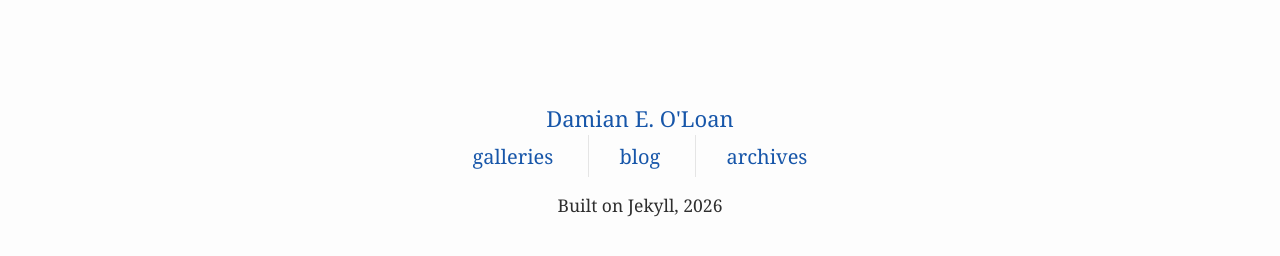
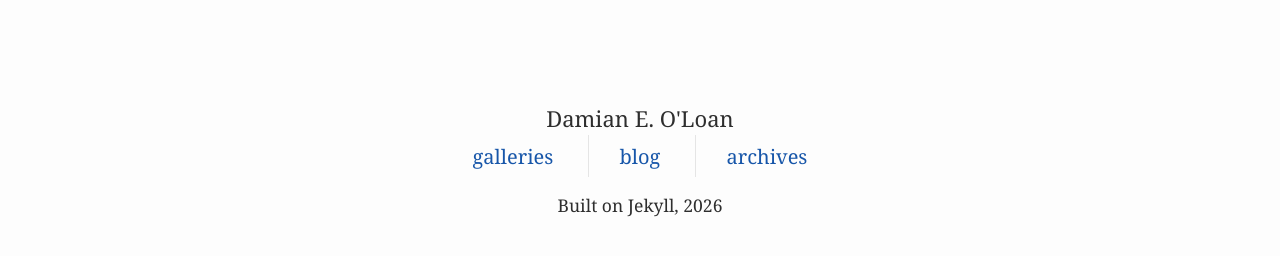
Before and after one commit to damianeoloan/damianeoloan.github.io, a Jekyll site: the page built from _archives/twitter-2020.md, in a window 1280 px wide. Shown: the part 598-854 px from the top of the page. Built offline with Jekyll 4.4.1, drawn with Linux system fonts in a browser that asks for light colours.

Commit message:
w/ Claude: Match the author name to the date, and darken the footer heading
In post-meta the author rendered at 2.2rem beside a 1.75rem date, with the
line-heights out of step too - 39.6px against 31.5px. The cause is that the
base stylesheet sets a font-size on `span` itself, and a rule on the element
beats inheritance from the paragraph, so the author's markup picked up body
size while the <time> element inherited the line's own. Spans inside
post-meta now inherit; both measure 17.5px on a 31.5px line and share a
baseline. Scoped to post-meta, so the archive and gallery meta lines that
share the class are covered and nothing else changes.

The footer heading moves from $accent-color to $dark-grey, which reads more
deliberately now that the masthead and footer both carry the full name.

Co-Authored-By: Claude Opus 5 <noreply@anthropic.com>

```diff
--- a/_sass/_layout.scss
+++ b/_sass/_layout.scss
@@ -155,7 +155,7 @@ nav.menu a.nav-link {
 .footer-heading {
     margin-bottom: calc(var(--spacing-unit) / 2);
     text-align: center;
-    color: $accent-color;
+    color: $dark-grey;
 }
 nav.footer-nav {
   margin-bottom: calc(var(--spacing-unit) / 2);
@@ -194,6 +194,13 @@ p.post-meta {
   font-size: $small-font-size;
   text-align: center;
   border-bottom: .2rem solid $dark-grey;
+
+  /* The base rule sets a font-size on `span` itself, which beats inheritance -
+     so the author name came out at 2.2rem beside a 1.75rem date. Everything in
+     this line takes the line's own size. */
+  span {
+    font-size: inherit;
+  }
 }
 
 /**
```
